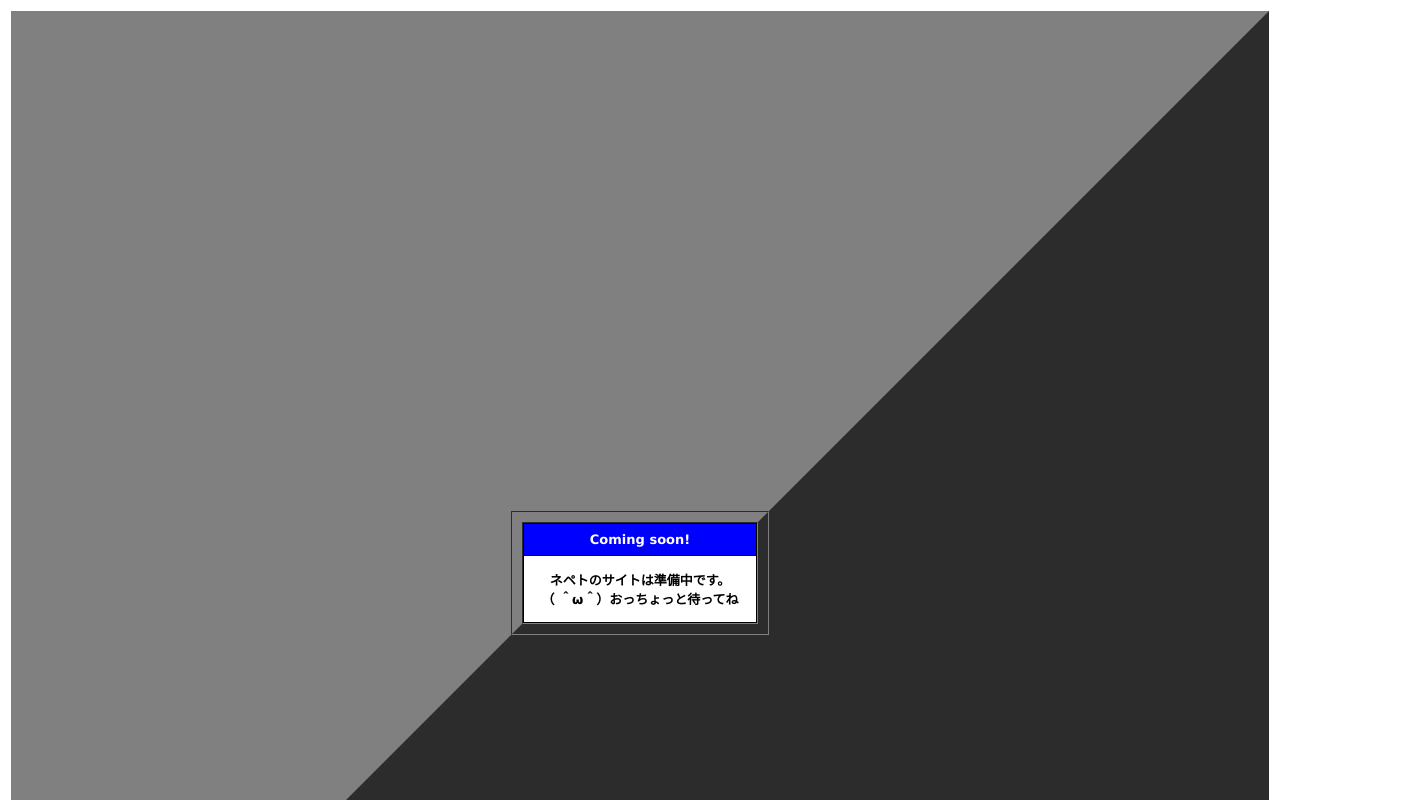
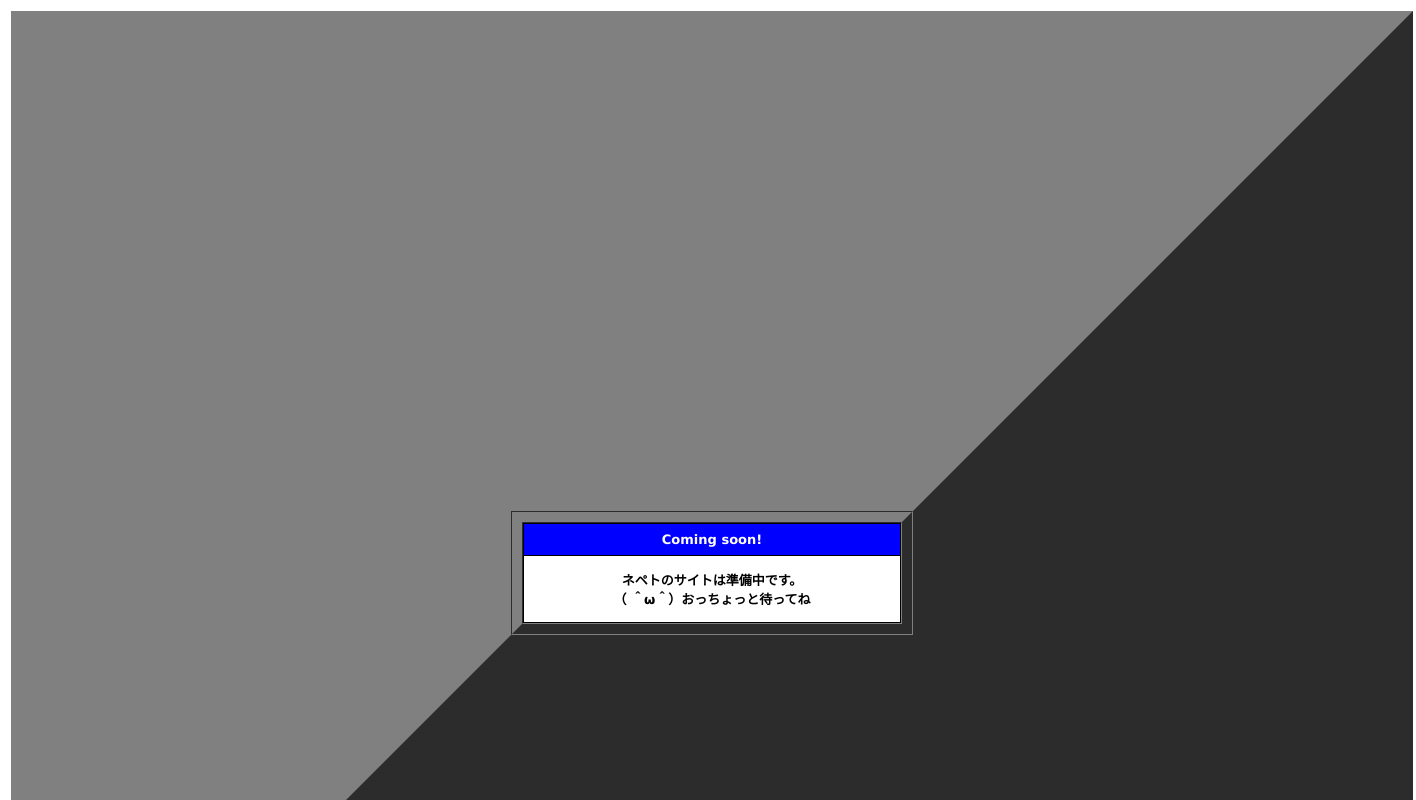
Before and after one commit to nepetosan/github.io, a plain HTML site: page index.html in a window 1280 px wide. Shown: the top 800 px of the page, 1416 px wide, since content can reach past the window. Drawn offline with Linux system fonts and the light colour scheme.

Commit message:
Update index.html

```diff
--- a/index.html
+++ b/index.html
@@ -7,8 +7,8 @@
 <body>
 <table width=100% height=100%>
 <tr>
-    <td align=center><table border=500 cellpadding=0 cellspacing=0 width=100% height=100%>
-    <td align=center><table border=10 cellpadding=0 cellspacing=0 width=100% height=100>
+    <td align=center><table border=500 cellpadding=0 cellspacing=0 width=400>
+    <td align=center><table border=10 cellpadding=0 cellspacing=0 width=400>
     <tr><td bgcolor=#000000><table border=0 cellpadding=3 cellspacing=1 width=100% height=100>
     <tr>
 		<td align=center bgcolor=#0000FF><font color=#FFFFFF face='Verdana, Arial, Helvetica, sans-serif' size=2>
```
